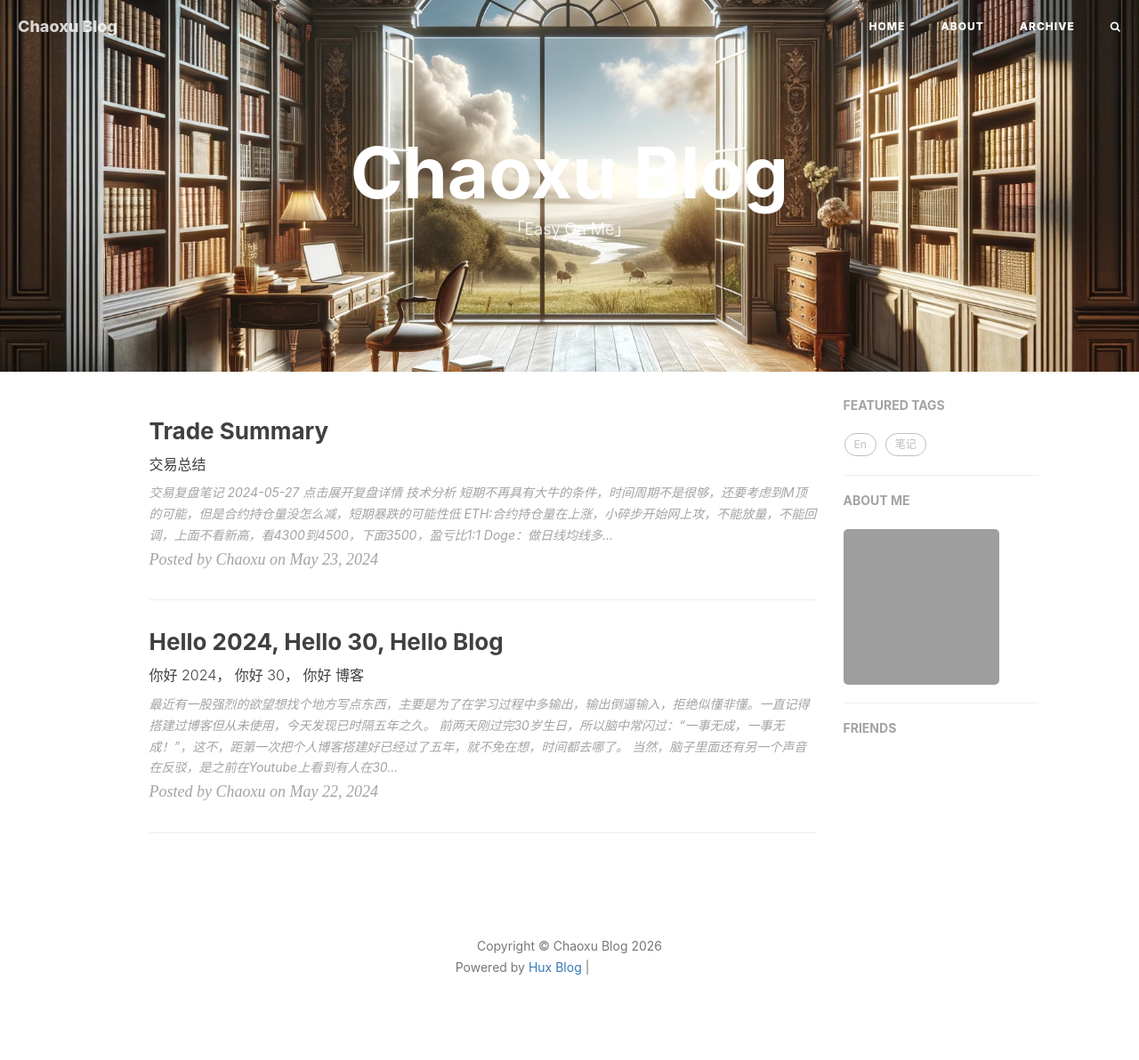
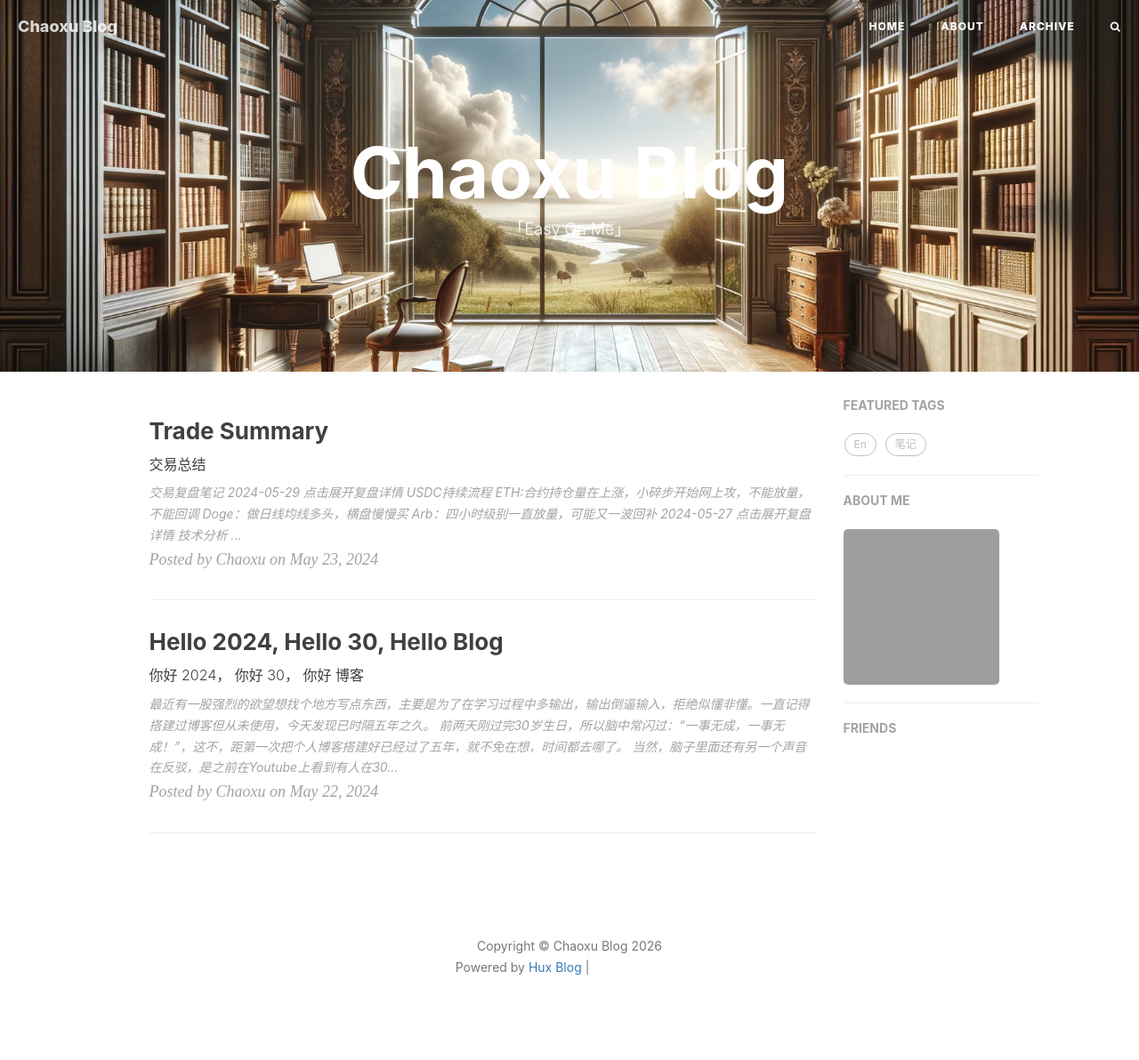
Before and after one commit to ChaoxuZhong/ChaoxuZhong.github.io, a Jekyll site: the page built from index.html, in a window 1280 px wide. Shown: the whole page at 89% size. Built offline with Jekyll 4.4.1, drawn with Linux system fonts in a browser that asks for light colours; nearby versions of some CDN libraries; the list of posts is cut into pages by our own code; comment, search, counter and statistics services are not loaded; grey boxes are pictures that could not be loaded.

Commit message:
Fix 404: remove stale CNAME and add algorithm notes
Remove huangxuan.me CNAME inherited from huxpro fork — caused GitHub Pages
to block the site after domain verification policy tightened.
Add DFS/BFS algorithm notes and update trade summary.

Co-Authored-By: Claude Sonnet 4.6 <noreply@anthropic.com>

```diff
--- a/CNAME
+++ /dev/null
@@ -1 +0,0 @@
-huangxuan.me
--- a/_posts/2024-05-25-Note-Trade-Summary.md
+++ b/_posts/2024-05-25-Note-Trade-Summary.md
@@ -15,6 +15,24 @@ tags:
 ### 交易复盘笔记
 
 
+#### 2024-05-29
+<details class="detail-content">
+  <summary class="detail-content-summary">点击展开复盘详情</summary>
+  <ol>
+    <li>USDC持续流程</li>
+    <img src="/img/in-post/post-trade/240527BTC_1D.png" >
+    <li>ETH:合约持仓量在上涨，小碎步开始网上攻，不能放量，不能回调</li>
+    <img src="/img/in-post/post-trade/240527ETH_4H.png" >
+    <img src="/img/in-post/post-trade/240527ETH_30MHOLD.png" >
+    <li>Doge：做日线均线多头，横盘慢慢买</li>
+    <img src="/img/in-post/post-trade/20240527DOGE_6H.png" >
+    <li>Arb：四小时级别一直放量，可能又一波回补</li>
+    <img src="/img/in-post/post-trade/240527ARB_4H.png" >
+  </ol>
+
+</details>
+
+
 #### 2024-05-27
 <details class="detail-content">
   <summary class="detail-content-summary">点击展开复盘详情</summary>
@@ -22,14 +40,13 @@ tags:
   <ol>
     <li>短期不再具有大牛的条件，时间周期不是很够，还要考虑到M顶的可能，但是合约持仓量没怎么减，短期暴跌的可能性低</li>
     <img src="/img/in-post/post-trade/240527BTC_1D.png" >
-    <li>ETH:合约持仓量在上涨，小碎步开始网上攻，不能放量，不能回调，上面不看新高，看4300到4500，下面3500，盈亏比1:1</li>
+    <li>ETH:合约持仓量在上涨，小碎步开始网上攻，不能放量，不能回调</li>
     <img src="/img/in-post/post-trade/240527ETH_4H.png" >
     <img src="/img/in-post/post-trade/240527ETH_30MHOLD.png" >
-    <li>Doge：做日线均线多头，横盘慢慢买,下图是6小时图</li>
+    <li>Doge：做日线均线多头，横盘慢慢买</li>
     <img src="/img/in-post/post-trade/20240527DOGE_6H.png" >
     <li>Arb：四小时级别一直放量，可能又一波回补</li>
     <img src="/img/in-post/post-trade/240527ARB_4H.png" >
-    <li>远离杠杆，远离杠杆，Doge也不要一次性拉满，如果踏空ETH也别追了，找低位的干</li>
   </ol>
 
 </details>
```
Also changed, not shown: notes/Algorithm/DFS&BFS.md (+3 -3 lines), notes/Algorithm/DFS&BFS/Interview-04.01.md (+1 -2 lines), notes/Algorithm/DFS&BFS/LC200-NumIslands.md (added, +117 -0 lines).
